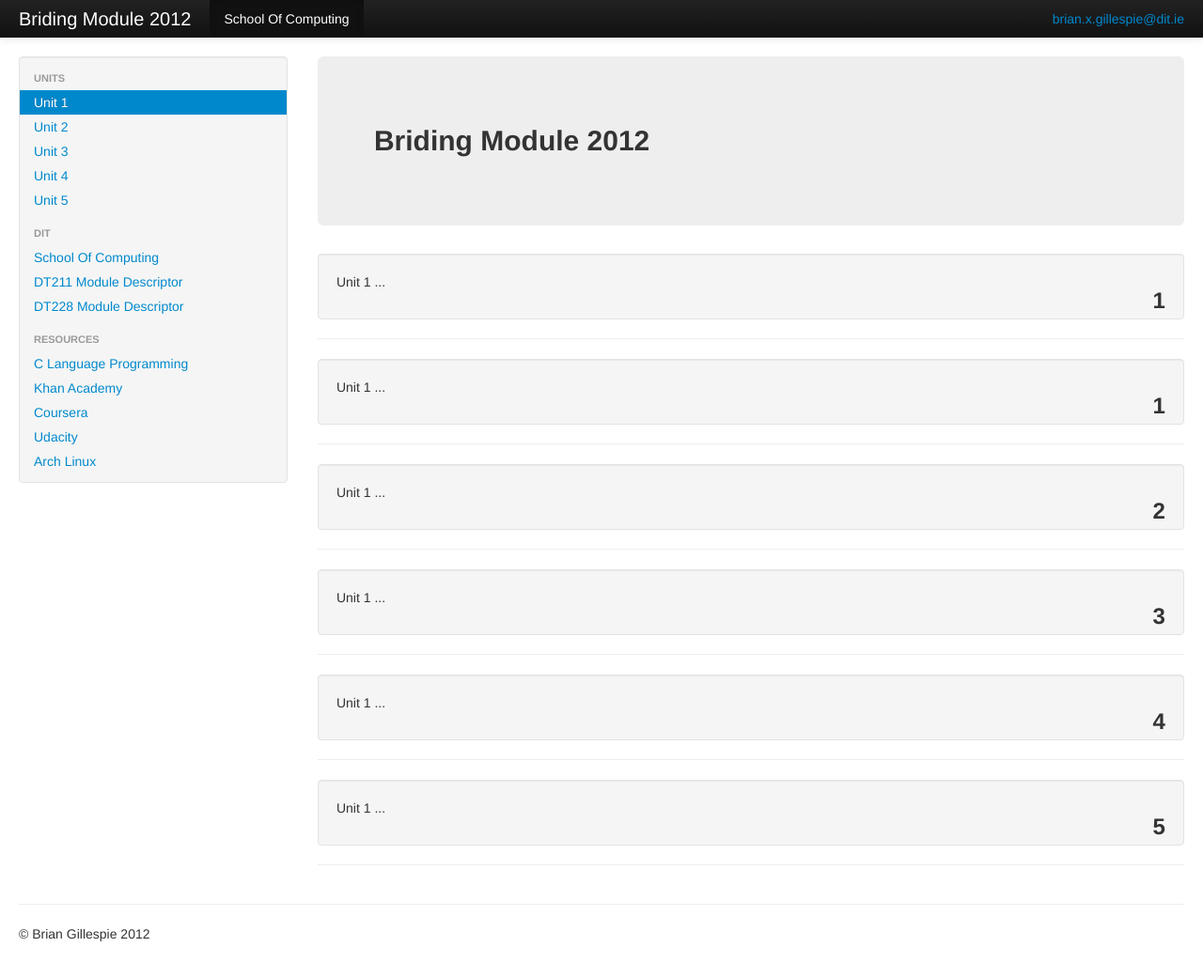
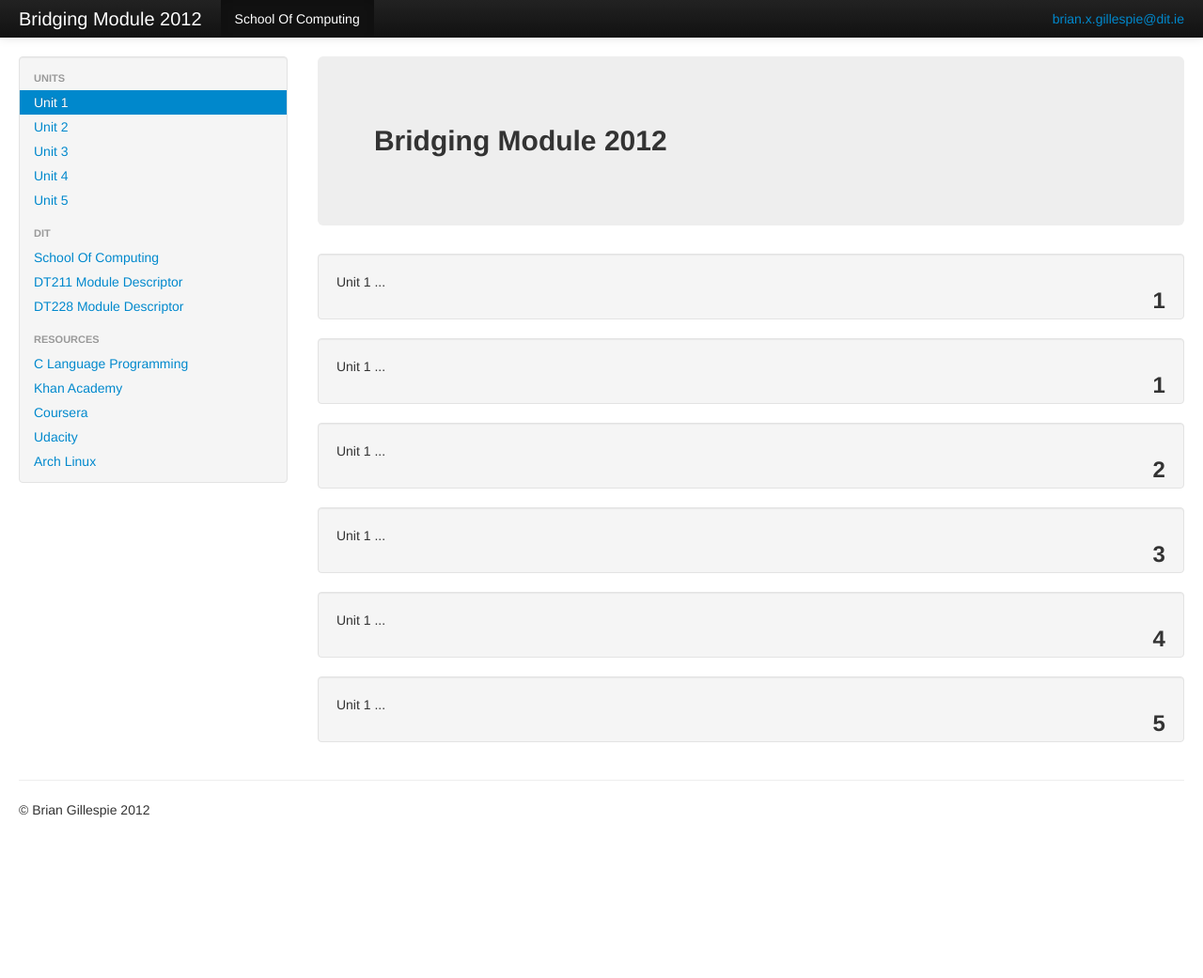
Before and after one commit to c12345678/bridgingmodule2012, a Jekyll site: the page built from index.html, in a window 1280 px wide and 1054 px high. Shown: the top 1041 px of the window at 94% size. Built offline with Jekyll 4.4.1, drawn with Linux system fonts in a browser that asks for light colours; nearby versions of some CDN libraries; library files that are not in the unit come from our copies.

Commit message:
Fix title typo

```diff
--- a/index.html
+++ b/index.html
@@ -1,6 +1,6 @@
 ---
 layout: default
-title: Briding Module 2012
+title: Bridging Module 2012
 ---
 
 <div class="span9">
@@ -13,37 +13,31 @@ title: Briding Module 2012
       <h3 class="pull-right">1</h3>
       <p> {% include unit1.html %} </p>
     </div>
-    <hr>
 
     <div class="well">
       <h3 class="pull-right">1</h3>
       <p> {% include unit1.html %} </p>
     </div>
-    <hr>
 
     <div class="well">
       <h3 class="pull-right">2</h3>
       <p> {% include unit1.html %} </p>
     </div>
-    <hr>
 
     <div class="well">
       <h3 class="pull-right">3</h3>
       <p> {% include unit1.html %} </p>
     </div>
-    <hr>
 
     <div class="well">
       <h3 class="pull-right">4</h3>
       <p> {% include unit1.html %} </p>
     </div>
-    <hr>
 
     <div class="well">
       <h3 class="pull-right">5</h3>
       <p> {% include unit1.html %} </p>
     </div>
-    <hr>
 
   </div><!--/row-->
 </div><!--/span-->
```
